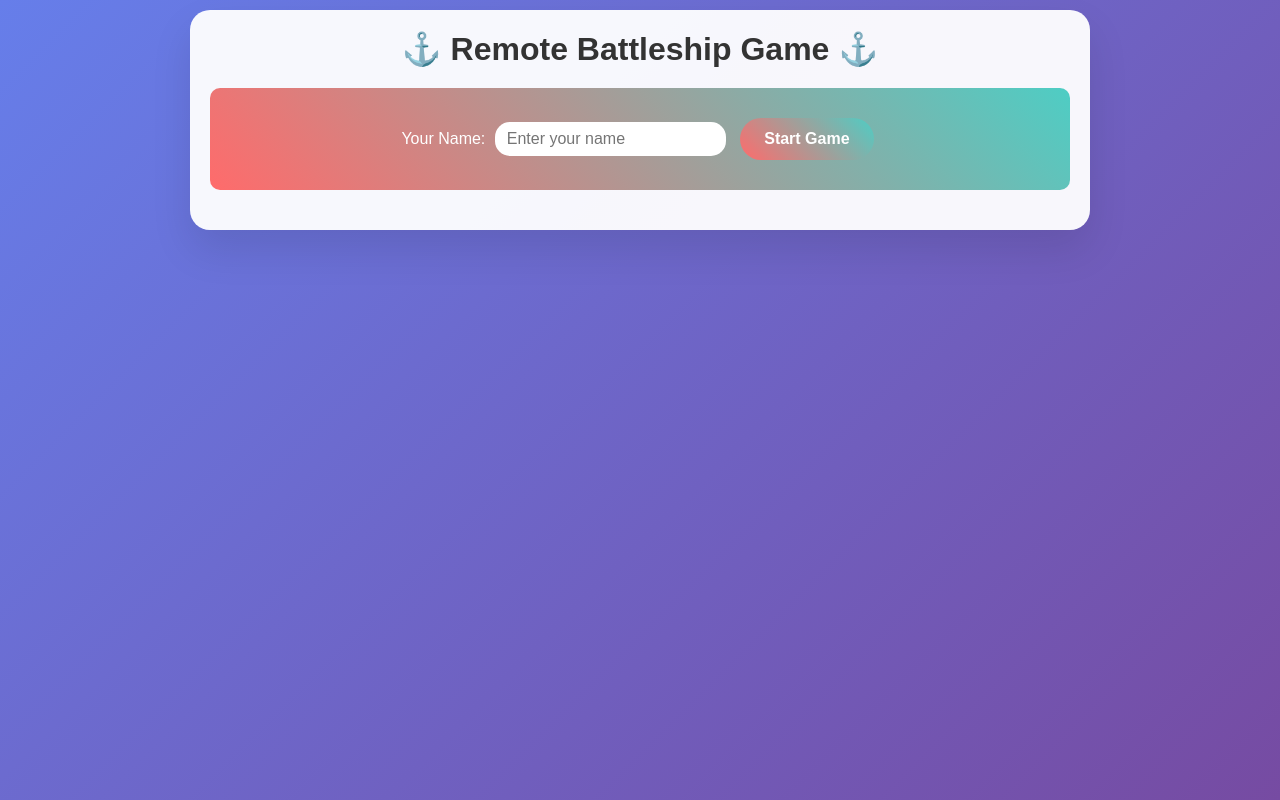
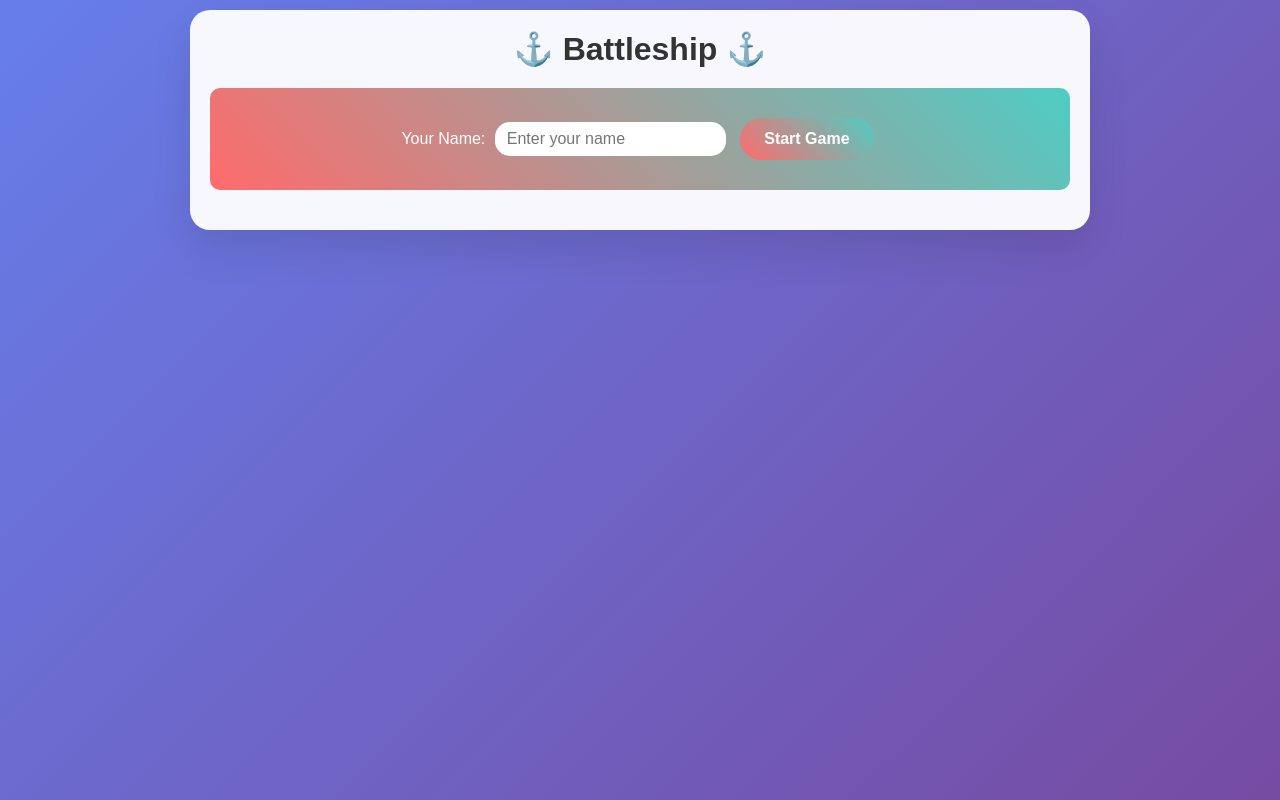
Before and after one commit to alnewkirk1/battleship, a plain HTML site: page index.html in a window 1280 px wide. Drawn offline with Linux system fonts and the light colour scheme.

Commit message:
index.html

```diff
--- a/index.html
+++ b/index.html
@@ -3,7 +3,7 @@
 <head>
     <meta charset="UTF-8">
     <meta name="viewport" content="width=device-width, initial-scale=1.0">
-    <title>Remote Battleship Game</title>
+    <title>Battleship</title>
     <style>
         * {
             margin: 0;
@@ -294,7 +294,7 @@
 </head>
 <body>
     <div class="game-container">
-        <h1>⚓ Remote Battleship Game ⚓</h1>
+        <h1>⚓ Battleship ⚓</h1>
 
         <div class="player-setup" id="playerSetup">
             <div class="player-input">
```
